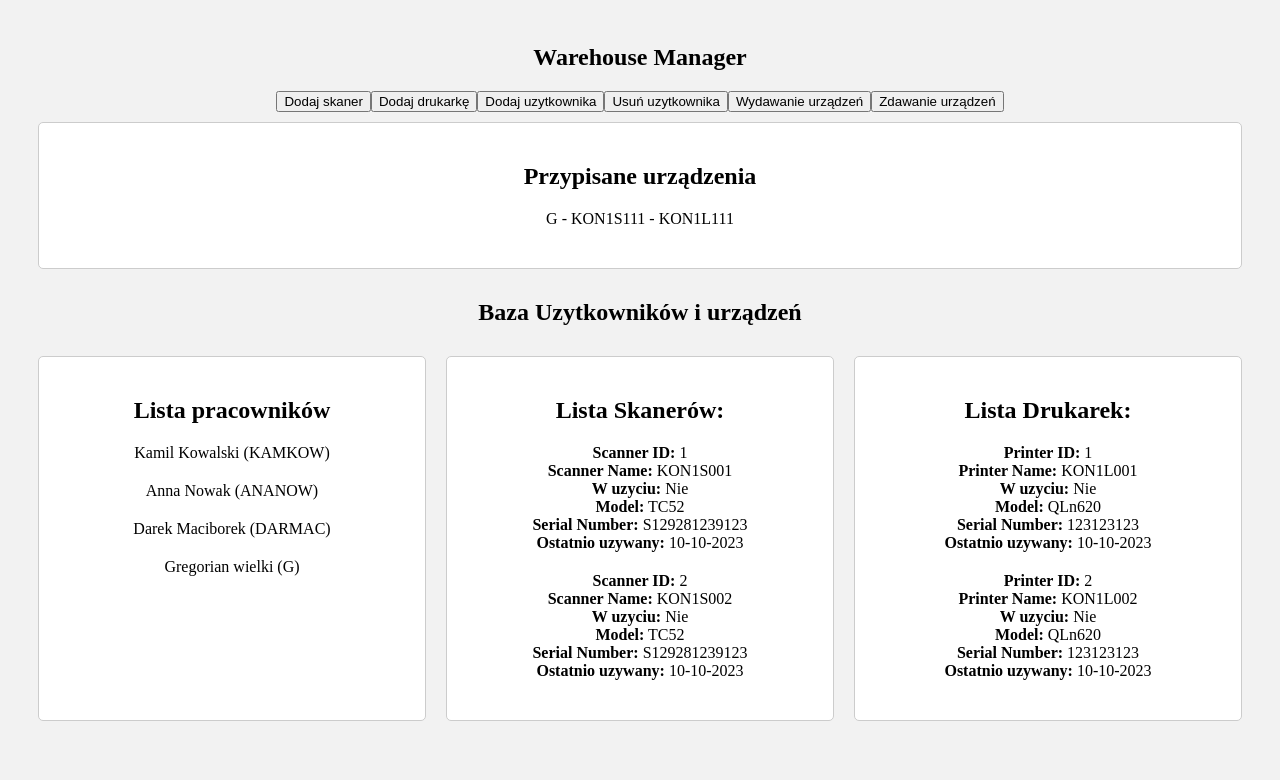
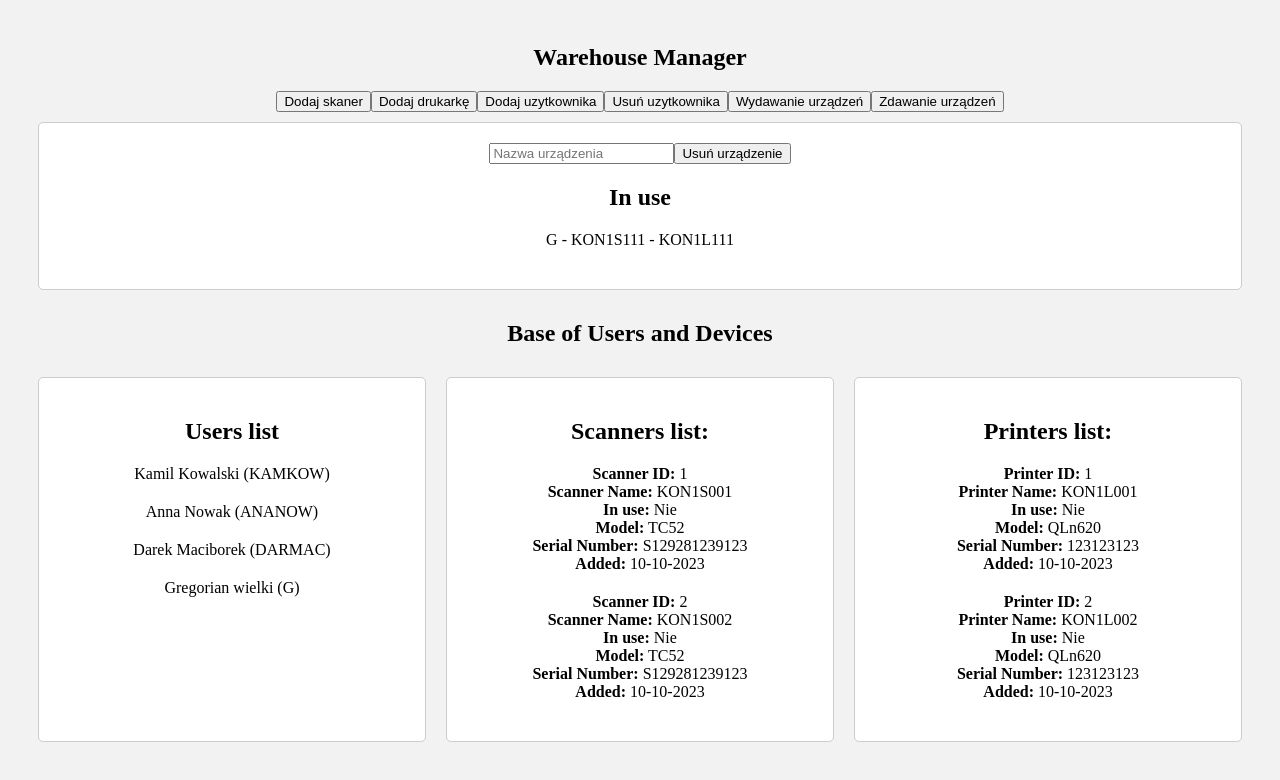
Before and after one commit to ErykFryderyk/equipment-management, a Vue app: page / in a window 1280 px wide. Shown: the top 780 px of the page. Built offline with nearby package versions, Linux system fonts and the light colour scheme.

Commit message:
added method with in user can deleted device from list

```diff
--- a/src/App.vue
+++ b/src/App.vue
@@ -20,8 +20,10 @@
     <button @click="toggleModal('ReturnDevice')">Zdawanie urządzeń</button>
     <div class="main-list">
       <div class="lists">
+        <input v-model="deviceToDelete" type="text" placeholder="Nazwa urządzenia">
+        <button @click="removePrinter(deviceToDelete)">Usuń urządzenie</button>
         <!-- LISTA Z UŻYTKOWIKAMI KTÓRZY MAJĄ JUZ PRZYSPISANE URZĄDZENIA -->
-        <h2>Przypisane urządzenia</h2>
+        <h2>In use</h2>
         <h3 v-if="userWithDevices > 0">--brak--</h3>
         <ul>
           <li v-for="element in usersWithDevices" :key="element.userID">
@@ -30,34 +32,34 @@
         </ul>
       </div>
     </div>
-    <h2>Baza Uzytkowników i urządzeń</h2>
+    <h2>Base of Users and Devices</h2>
     <div class="main-list">
       <div class="lists">
-        <DevicesList :users="users" :msg="'Lista pracowników'" />
+        <DevicesList :users="users" :msg="'Users list'" />
       </div>
       <div class="lists">
-        <h2>Lista Skanerów:</h2>
+        <h2>Scanners list:</h2>
         <ul>
           <li v-for="scanner in scanners" :key="scanner.scannerID">
             <b>Scanner ID:</b> {{ scanner.scannerID }}<br>
             <b>Scanner Name:</b> {{ scanner.scannerName }}<br>
-            <b>W uzyciu:</b> {{ scanner.isInUse ? 'Tak' : 'Nie' }}<br>
+            <b>In use:</b> {{ scanner.isInUse ? 'Tak' : 'Nie' }}<br>
             <b>Model:</b> {{ scanner.model }}<br>
             <b>Serial Number:</b> {{ scanner.serialNumber }}<br>
-            <b>Ostatnio uzywany:</b> {{ scanner.recentlyActive }}
+            <b>Added:</b> {{ scanner.date }}
           </li>
         </ul>
       </div>
       <div class="lists">
-        <h2>Lista Drukarek:</h2>
+        <h2>Printers list:</h2>
         <ul>
           <li v-for="printer in printers" :key="printer.printerID">
             <b>Printer ID:</b> {{ printer.printerID }}<br>
             <b>Printer Name:</b> {{ printer.printerName }}<br>
-            <b>W uzyciu:</b> {{ printer.isInUse ? 'Tak' : 'Nie' }}<br>
+            <b>In use:</b> {{ printer.isInUse ? 'Tak' : 'Nie' }}<br>
             <b>Model:</b> {{ printer.model }}<br>
             <b>Serial Number:</b> {{ printer.serialNumber }}<br>
-            <b>Ostatnio uzywany:</b> {{ printer.recentlyActive }}
+            <b>Added:</b> {{ printer.date }}
           </li>
         </ul>
       </div>
@@ -80,7 +82,8 @@ export default {
       selectedScanner: null, // Pole formularza - wybrany skaner
       selectedPrinter: null, // Pole formularza - wybrana drukarka
       isModalActive: false,
-      existingUser: '',
+      existingUser: '', // zmienna do usunięcia urzytkownika
+      deviceToDelete: null, // zmienna do usuwania urządzenia
       currentComponent: null, // Przechowuje aktualny widoczny komponent
 
       usersWithDevices: [
@@ -134,7 +137,7 @@ export default {
           isInUse: false,
           model: 'TC52',
           serialNumber: 'S129281239123',
-          recentlyActive: '10-10-2023',
+          date: '10-10-2023',
         },
         {
           scannerID: 2,
@@ -142,7 +145,7 @@ export default {
           isInUse: false,
           model: 'TC52',
           serialNumber: 'S129281239123',
-          recentlyActive: '10-10-2023',
+          date: '10-10-2023',
         },
       ],
       printers: [
@@ -152,7 +155,7 @@ export default {
           isInUse: false,
           model: 'QLn620',
           serialNumber: '123123123',
-          recentlyActive: '10-10-2023',
+          date: '10-10-2023',
         },
         {
           printerID: 2,
@@ -160,7 +163,7 @@ export default {
           isInUse: false,
           model: 'QLn620',
           serialNumber: '123123123',
-          recentlyActive: '10-10-2023',
+          date: '10-10-2023',
         },
       ]
     }
@@ -232,12 +235,31 @@ export default {
           isInUse: false,
           model: this.newScanner.model,
           serialNumber: this.newScanner.serialNumber,
-          recentlyActive: new Date(),
+          date: `${String(new Date().getDate()).padStart(2, '0')}-${String(new Date().getMonth()+1).padStart(2, '0')}-${new Date().getFullYear()}`,
         });
         // Resetowanie danych z formularza
         this.newScanner.scannerName = '';
         this.newScanner.model = '';
         this.newScanner.serialNumber = '';
+      }
+    },
+    removeScanner() {
+      const indexToRemove = this.scanners.findIndex((scanner) => scanner.scannerName === this.deviceToDelete);
+      console.log(indexToRemove);
+      if (indexToRemove !== -1) {
+        this.scanners.splice(indexToRemove, 1);
+        this.deviceToDelete = null
+      } else {
+        alert('Urządzenie nie istnieje');
+      }
+    },
+    removePrinter() {
+      const indexToRemove = this.printers.findIndex((printer) => printer.printerName === this.deviceToDelete);
+      if (indexToRemove !== -1) {
+        this.printers.splice(indexToRemove, 1);
+        this.deviceToDelete = null
+      } else {
+        alert('Urządzenie nie istnieje');
       }
     },
     addPrinter() {
@@ -256,7 +278,7 @@ export default {
           isInUse: false,
           model: this.newPrinter.model,
           serialNumber: this.newPrinter.serialNumber,
-          recentlyActive: new Date(),
+          date: `${String(new Date().getDate()).padStart(2, '0')}-${String(new Date().getMonth()+1).padStart(2, '0')}-${new Date().getFullYear()}`,
         });
         // Resetowanie danych z formularza
         this.newPrinter.printerName = '';
@@ -274,12 +296,10 @@ export default {
 
       if (user) {
         // Skopiuj użytkownika i przypisz wybrane urządzenia
-        console.log(user);
         const newUser = { ...user };
         newUser.assignedScanner = this.selectedScanner;
         newUser.assignedPrinter = this.selectedPrinter;
 
-        console.log(newUser);
         // Dodaj użytkownika do nowej tablicy lub zaktualizuj istniejący rekord
         const index = this.usersWithDevices.findIndex((u) => u.login === user.login);
         if (index !== -1) {
@@ -288,7 +308,7 @@ export default {
           alert('Ten uzytkownik ma juz przypisane urzadzenia');
           return
         } else {
-          // Jeśli użytkownik nie istnieje w tablicy, dodaj go
+          // Jeśli użytkownik nie istnieje w tablicy z urządzeniami, dodaj go
           this.usersWithDevices.push(newUser);
         }
 
@@ -299,7 +319,6 @@ export default {
       } else {
         alert('Użytkownik o podanym loginie nie istnieje.');
       }
-      console.log(this.usersWithDevices);
     },
     returnDevices(data) {
       // Znajdź indeks użytkownika w tablicy usersWithDevices
```
